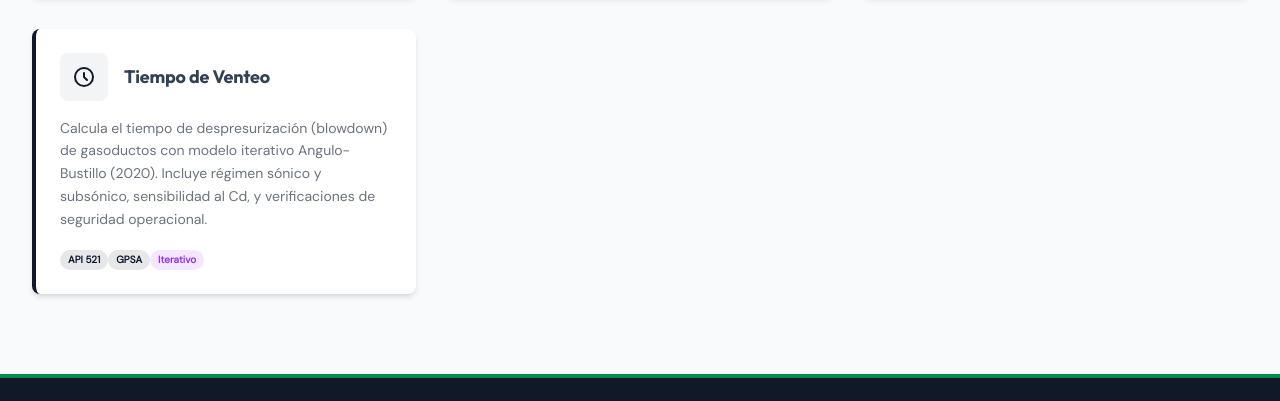
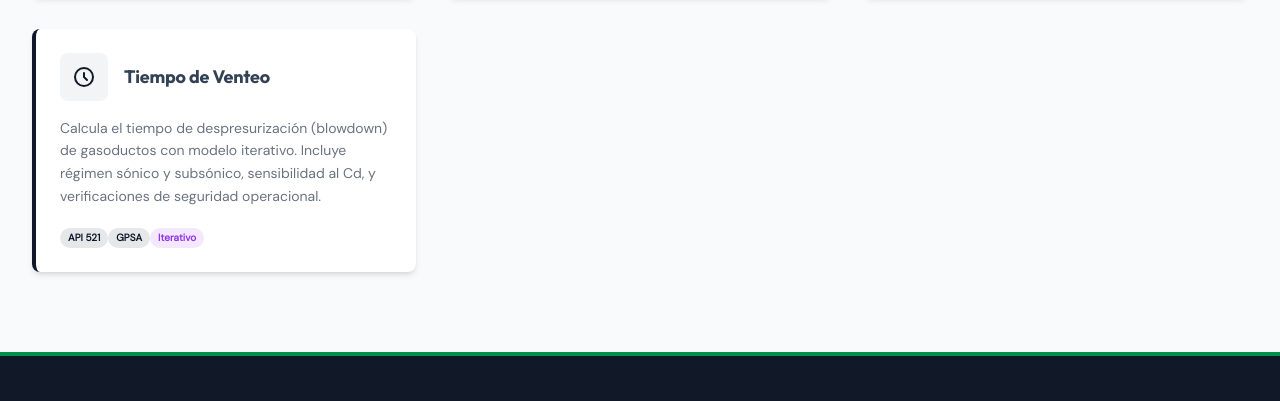
Before and after one commit to freddyroa76/ingeniero, a plain HTML site: page herramientas.html in a window 1280 px wide. Shown: the part 1632-2033 px from the top of the page. Drawn offline with Linux system fonts and the light colour scheme.

Commit message:
docs: remove specific model citation from blowdown tool description

```diff
--- a/herramientas.html
+++ b/herramientas.html
@@ -716,7 +716,7 @@
                     </h3>
                   </div>
                   <p class="text-sm text-gray-500 leading-relaxed">
-                    Calcula el tiempo de despresurización (blowdown) de gasoductos con modelo iterativo Angulo-Bustillo (2020). Incluye régimen sónico y subsónico, sensibilidad al Cd, y verificaciones de seguridad operacional.
+                    Calcula el tiempo de despresurización (blowdown) de gasoductos con modelo iterativo. Incluye régimen sónico y subsónico, sensibilidad al Cd, y verificaciones de seguridad operacional.
                   </p>
                   <div class="flex flex-wrap gap-1.5 mt-1">
                     <span class="text-[10px] font-bold text-primary bg-primary/10 px-2 py-0.5 rounded-full">API 521</span>
```
